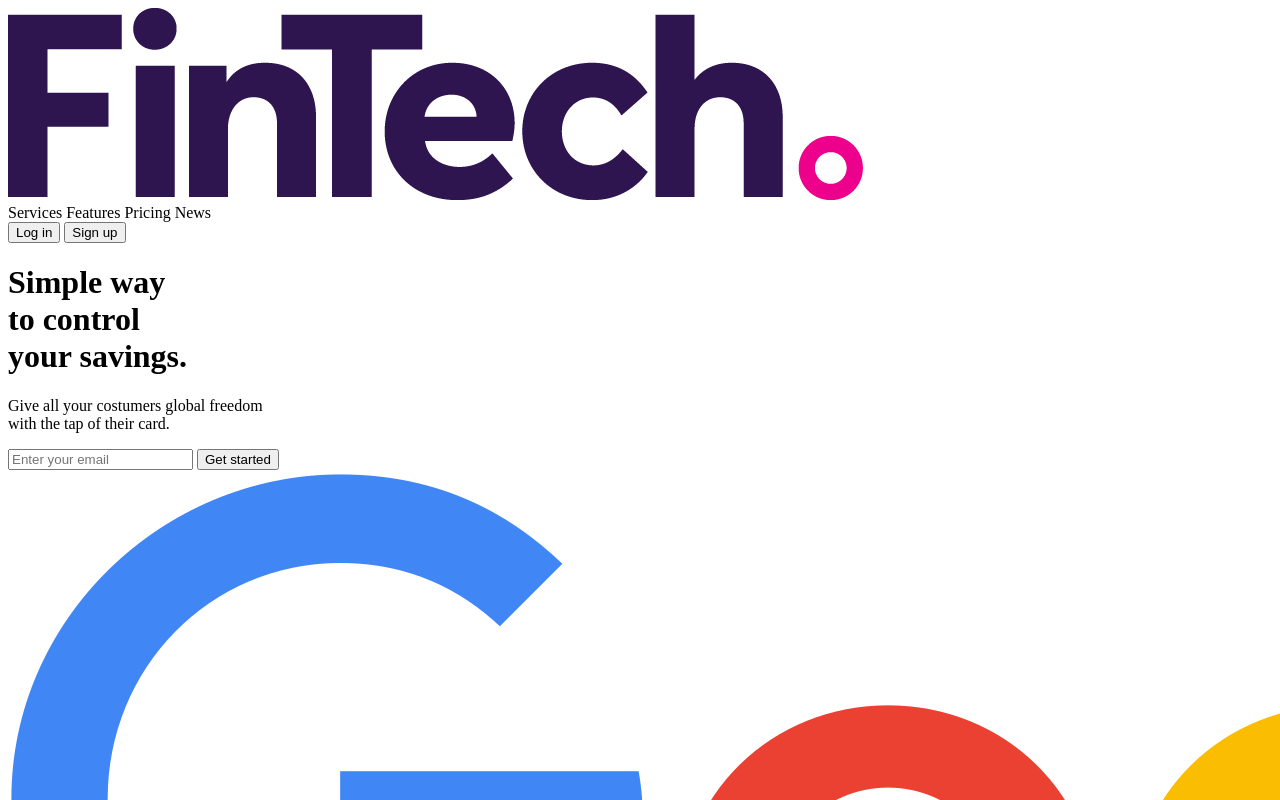
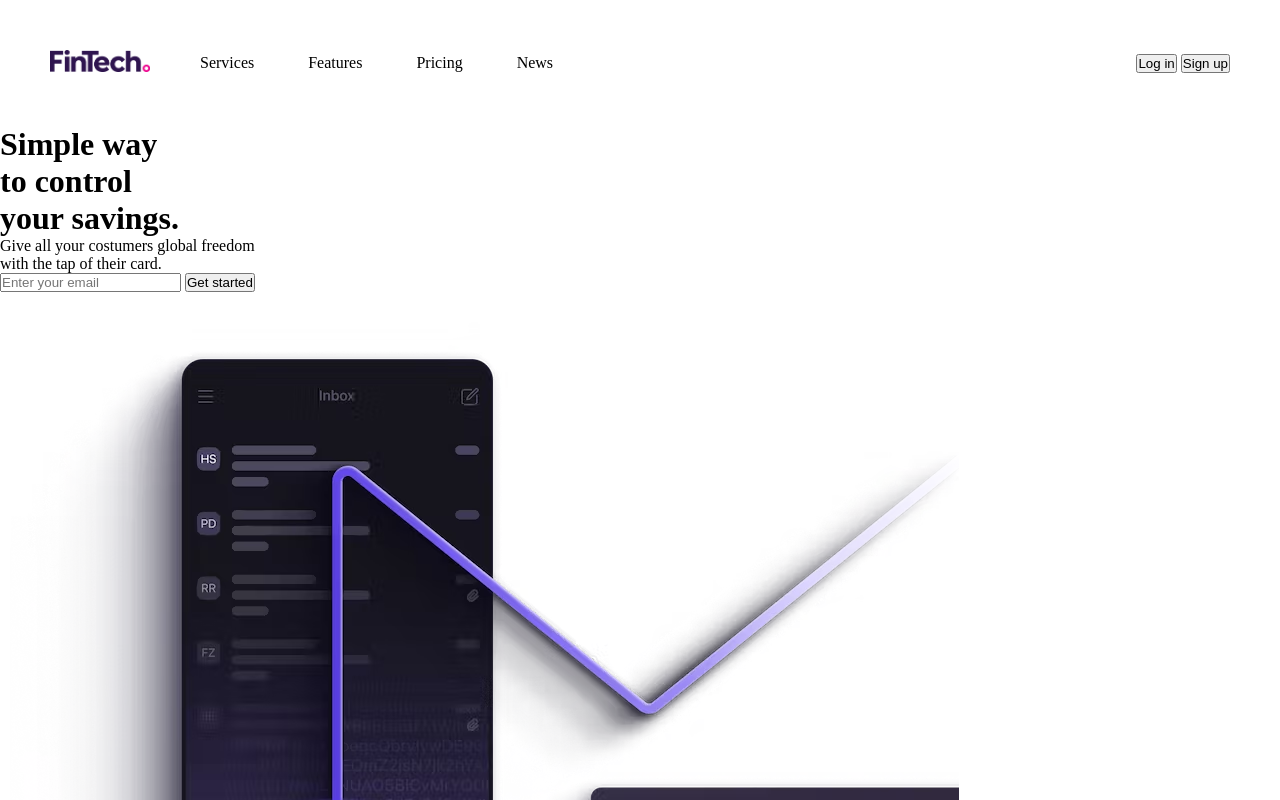
Before and after one commit to Minduim-l/web-design-reference, a plain HTML site: page cDreyer/index.html in a window 1280 px wide. Shown: the top 800 px of the page. Drawn offline with Linux system fonts and the light colour scheme.

Commit message:
making top nav css

```diff
--- a/cDreyer/index.html
+++ b/cDreyer/index.html
@@ -27,7 +27,7 @@
     </header>
 
     <body>
-        <div>
+        <div class="middle-texts">
             <h1>
                 Simple way<br>
                 to control<br>
@@ -39,15 +39,17 @@
             </p>
         </div>
 
-        <div>
+        <div class="email-field">
             <input placeholder="Enter your email">
             <button>Get started</button>
         </div>
 
+        <img class="product-image" src="./images/side-image.avif" alt="side image">
+
         <div>
-            <a><img src="images/google.png" alt="logo"></a>
-            <a><img src="images/skyscanner.png" alt="logo"></a>
-            <a><img src="images/bolt.png" alt="logo"></a>
+            <a><img src="images/google.png" alt="google logo"></a>
+            <a><img src="images/skyscanner.png" alt="skyscanner logo"></a>
+            <a><img src="images/bolt.png" alt="bolt logo"></a>
         </div>
     </body>
 </body>
--- a/cDreyer/style.css
+++ b/cDreyer/style.css
@@ -0,0 +1,30 @@
+* {
+    padding: 0;
+    margin: 0;
+    text-decoration: none;
+}
+
+header{
+    display: flex;
+    justify-content: space-between;
+    align-items: center;
+    margin: 50px;
+}
+
+.left-nav {
+    display: flex;
+    align-items: center;
+}
+
+.left-nav img{
+    width: 100px;
+}
+
+.left-nav nav a{
+    margin-left: 50px;
+}
+
+
+.left-nav {
+
+}
```
Also changed, not shown: cDreyer/images/side-image.avif (added).
